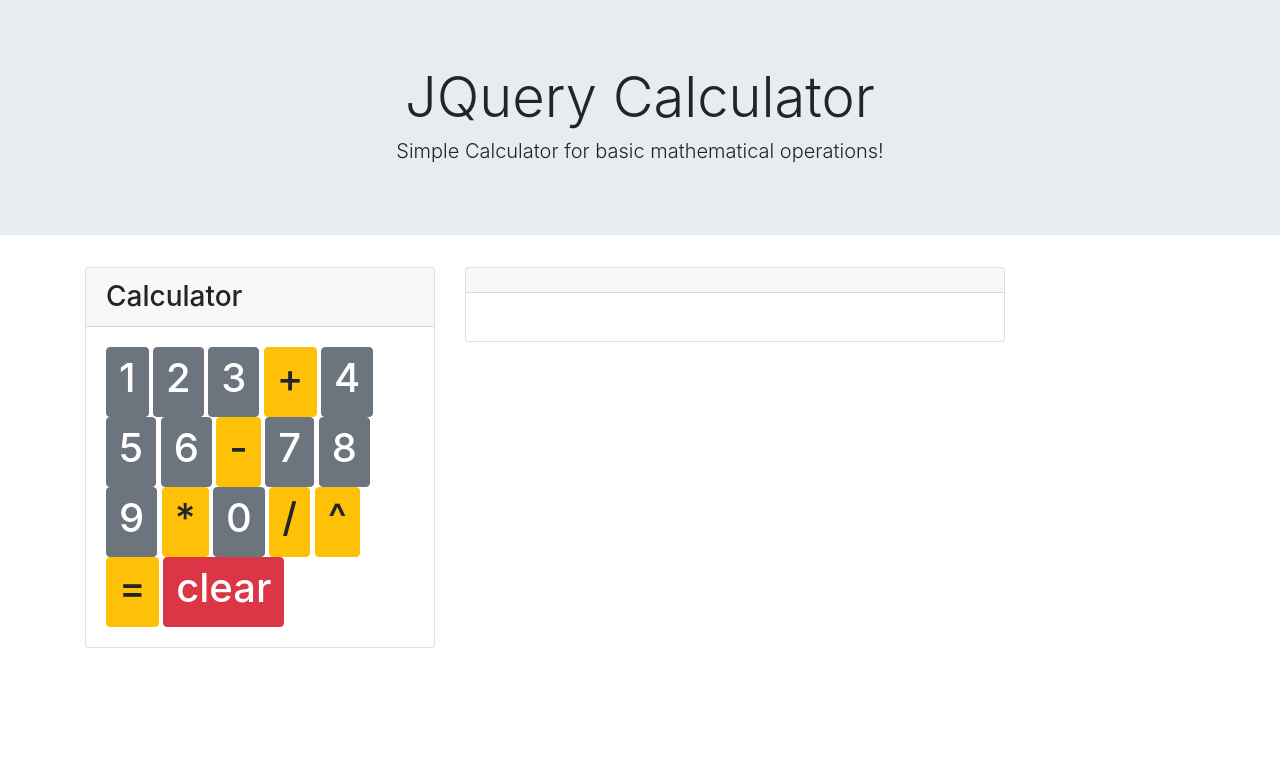
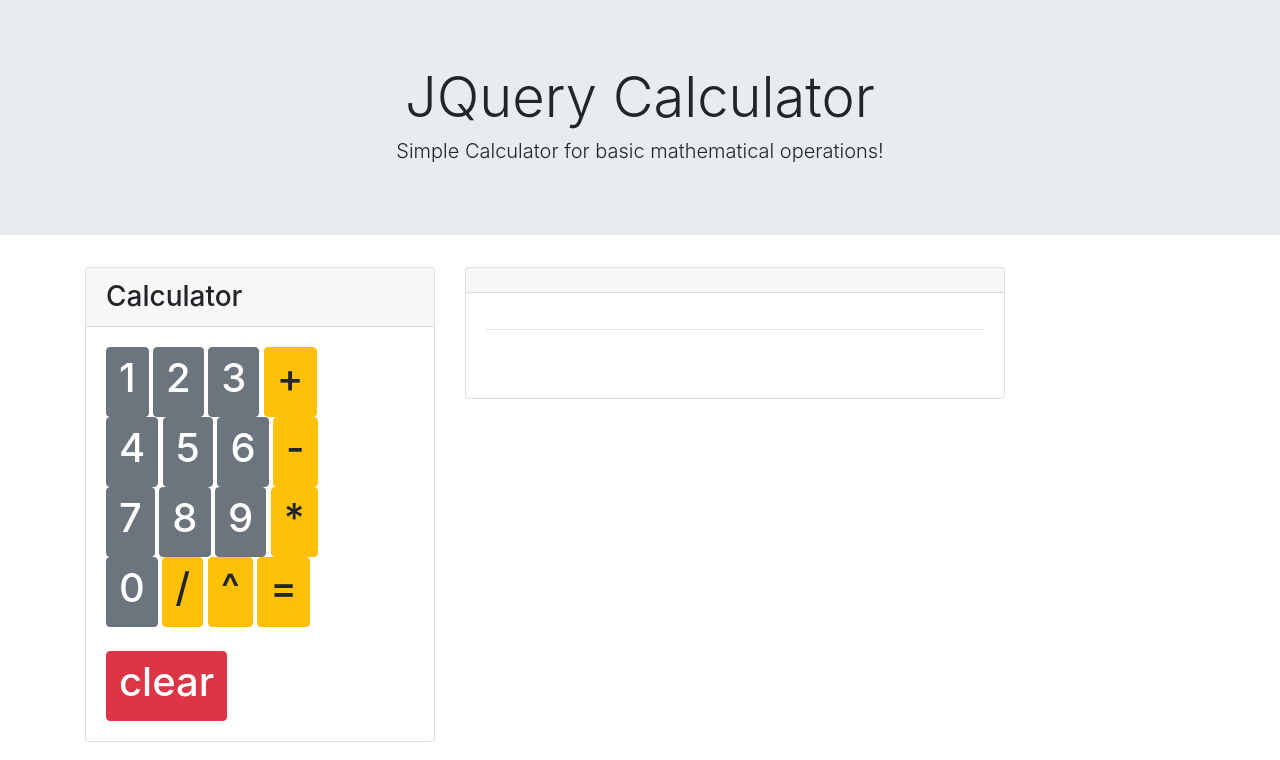
Before and after one commit to Dujota/calculator-example, a plain HTML site: page index.html in a window 1280 px wide. Drawn offline with nearby package versions, Linux system fonts and the light colour scheme.

Commit message:
added some markup to break up the calculator into a rectanbgle

```diff
--- a/index.html
+++ b/index.html
@@ -55,6 +55,7 @@
               <h1>+</h1>
             </button>
 
+            <br>
 
             <button id="button-4" class="btn btn-secondary number" value="4">
               <h1>4</h1>
@@ -68,7 +69,7 @@
             <button id="button-minus" class="btn btn-warning operator" value="minus">
               <h1>-</h1>
             </button>
-
+            <br>
 
             <button id="button-7" class="btn btn-secondary number" value="7">
               <h1>7</h1>
@@ -82,6 +83,8 @@
             <button id="button-times" class="btn btn-warning operator" value="times">
               <h1>*</h1>
             </button>
+            <br>
+
 
             <button id="button-0" class="btn btn-secondary number" value="0">
               <h1>0</h1>
@@ -95,6 +98,8 @@
             <button id="button-equal" class="btn btn-warning equal" value="equal">
               <h1>=</h1>
             </button>
+
+            <br><br>
 
             <button id="button-clear" class="btn btn-danger clear" value="clear">
               <h1>clear</h1>
@@ -111,6 +116,8 @@
             <h1 id="first-number"></h1>
             <h1 id="operator"></h1>
             <h1 id="second-number"></h1>
+            <hr>
+            <br>
             <h1 id="result"></h1>
           </div>
         </div>
```
